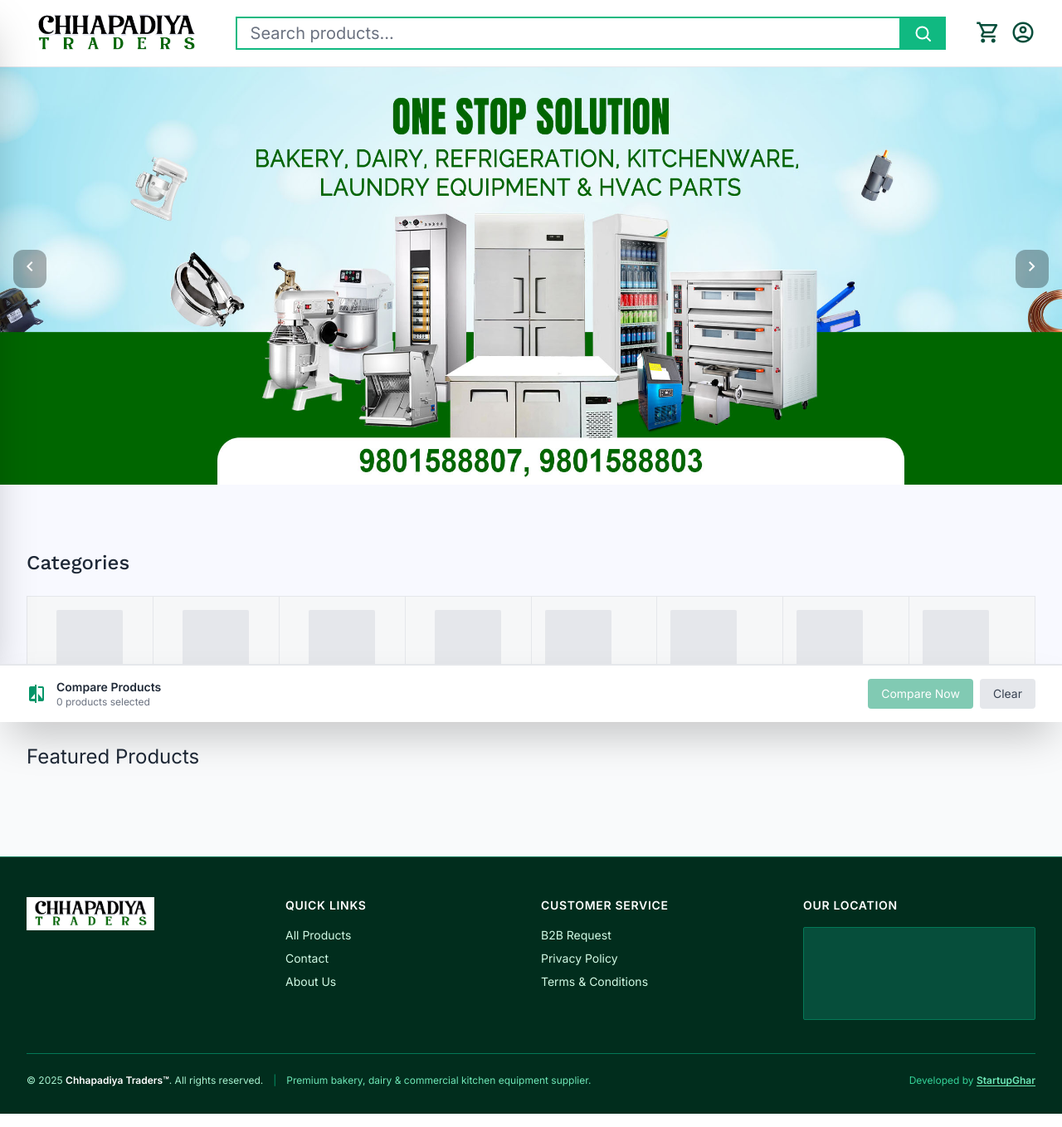
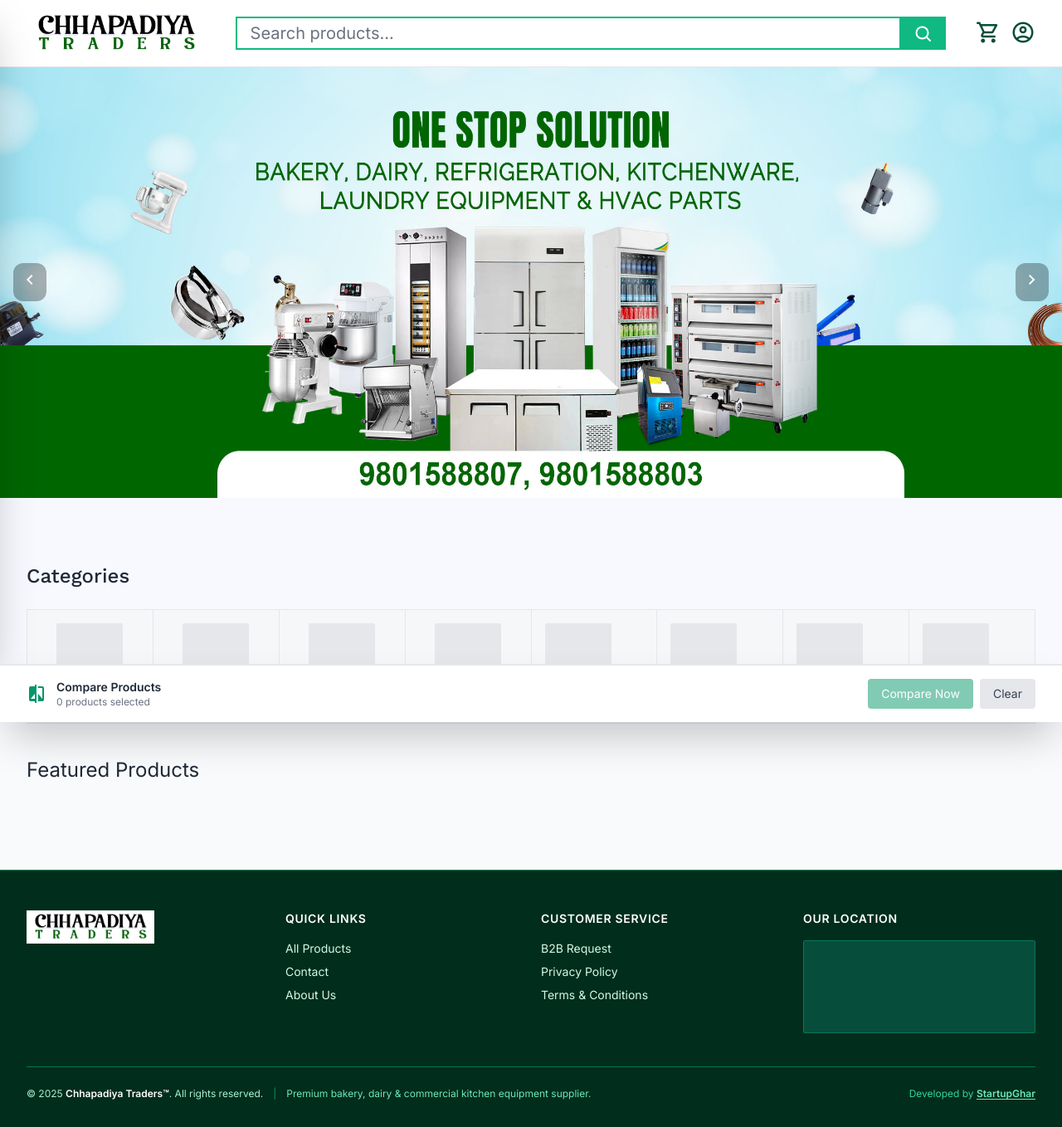
Before and after one commit to SurajM9823/chhapadiya, a Django app: page / in a window 1280 px wide. Shown: the whole page at 83% size. Run offline with Django 5.2, Linux system fonts and the light colour scheme; data comes from the database, SQL or seed files in the repository; data that the repository does not hold is empty; some libraries are stand-ins or nearby versions; grey boxes are pictures that could not be loaded.

Commit message:
fux: nav padding issue

```diff
--- a/web/templates/web/base.html
+++ b/web/templates/web/base.html
@@ -405,7 +405,7 @@
      </div>
     {% endblock %}
 
-    <main class="md:pt-16 pt-16">
+    <main class="md:pt-20 pt-32">
         <!-- Search Results Dropdown (Fixed Position) -->
         <div id="searchResults" class="hidden fixed top-20 left-1/2 transform -translate-x-1/2 bg-white border border-gray-200 rounded-2xl shadow-2xl overflow-y-auto z-[200]" style="width: min(680px, 92vw); max-height: 420px;"></div>
         {% block content %}{% endblock %}
```
